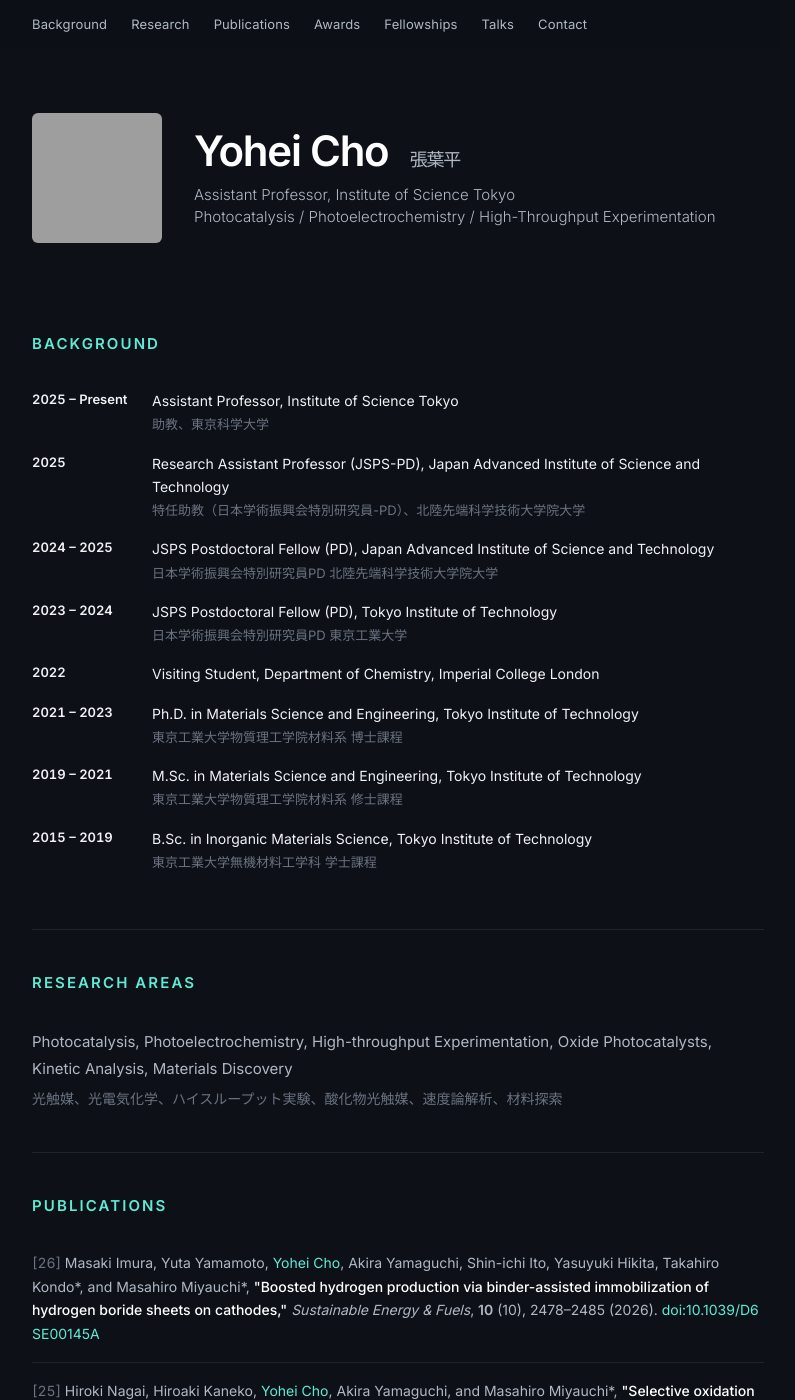
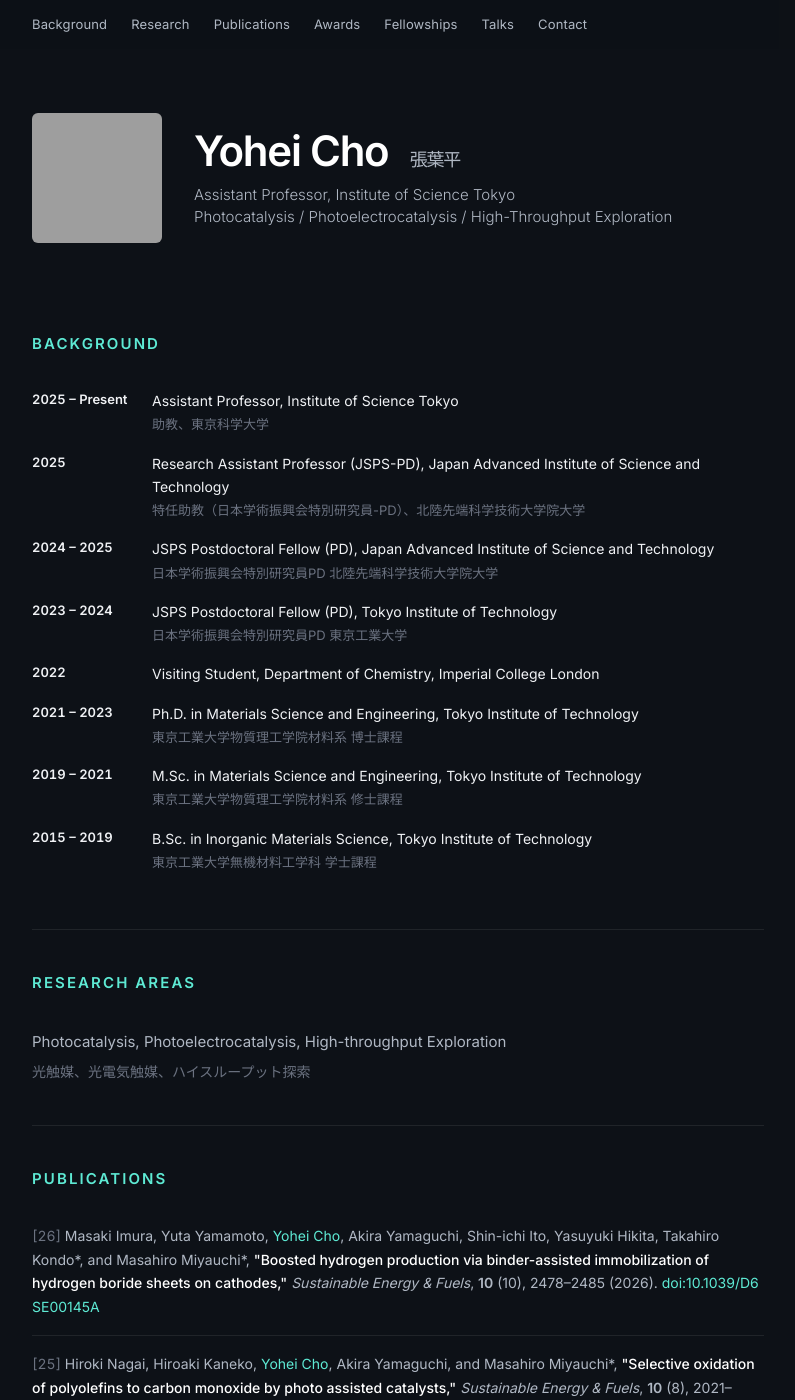
Before and after one commit to YoheiC01/YoheiC01.github.io, a Jekyll site: the page built from index.html, in a window 1280 px wide and 1400 px high. Shown: the whole window, without its empty margins (242-1037 px from the left). Built offline with Jekyll 4.4.1, drawn with Linux system fonts in a browser that asks for light colours; grey boxes are pictures that could not be loaded.

Commit message:
Simplify research keywords to Photocatalysis, Photoelectrocatalysis, High-throughput Exploration

```diff
--- a/_includes/head.html
+++ b/_includes/head.html
@@ -1,13 +1,13 @@
 <meta charset="UTF-8">
 <meta name="viewport" content="width=device-width, initial-scale=1.0">
 
-<title>{{ page.title | default: site.title }} | Photocatalysis, Photoelectrochemistry, High-Throughput Experimentation</title>
+<title>{{ page.title | default: site.title }} | Photocatalysis, Photoelectrocatalysis, High-Throughput Exploration</title>
 <meta name="description" content="{{ site.description }}">
 <meta name="robots" content="index, follow">
 <link rel="canonical" href="{{ site.url }}/">
 
 <!-- Open Graph -->
-<meta property="og:title" content="{{ site.title }} | Photocatalysis, Photoelectrochemistry, High-Throughput Experimentation">
+<meta property="og:title" content="{{ site.title }} | Photocatalysis, Photoelectrocatalysis, High-Throughput Exploration">
 <meta property="og:description" content="Assistant Professor at Institute of Science Tokyo working on photocatalysis, photoelectrochemistry, and high-throughput exploration of functional materials.">
 <meta property="og:type" content="website">
 <meta property="og:url" content="{{ site.url }}/">
@@ -15,7 +15,7 @@
 
 <!-- Twitter Card -->
 <meta name="twitter:card" content="summary">
-<meta name="twitter:title" content="{{ site.title }} | Photocatalysis, Photoelectrochemistry, High-Throughput Experimentation">
+<meta name="twitter:title" content="{{ site.title }} | Photocatalysis, Photoelectrocatalysis, High-Throughput Exploration">
 <meta name="twitter:description" content="Assistant Professor at Institute of Science Tokyo working on photocatalysis, photoelectrochemistry, and high-throughput exploration of functional materials.">
 <meta name="twitter:image" content="{{ site.url }}/profile-pic.jpg">
 
@@ -53,7 +53,7 @@
       "name": "Imperial College London"
     }
   ],
-  "knowsAbout": ["Photocatalysis", "Photoelectrochemistry", "High-Throughput Experimentation", "Oxide Photocatalysts", "Kinetic Analysis", "Materials Discovery"],
+  "knowsAbout": ["Photocatalysis", "Photoelectrocatalysis", "High-Throughput Exploration"],
   "email": "{{ site.email }}",
   "sameAs": [
     "https://scholar.google.com/citations?hl=ja&user=jT-CXx8AAAAJ",
--- a/index.html
+++ b/index.html
@@ -11,7 +11,7 @@
         <img src="{{ '/profile-pic.jpg' | relative_url }}" alt="Portrait of Yohei Cho" class="profile-pic">
         <div class="header-text">
             <h1>Yohei Cho <span class="name-jp" lang="ja">張葉平</span></h1>
-            <div class="title">Assistant Professor, Institute of Science Tokyo<br>Photocatalysis / Photoelectrochemistry / High-Throughput Experimentation</div>
+            <div class="title">Assistant Professor, Institute of Science Tokyo<br>Photocatalysis / Photoelectrocatalysis / High-Throughput Exploration</div>
         </div>
     </header>
 
@@ -27,7 +27,7 @@
 
     <section id="research" class="fade-in">
         <h2>Research Areas</h2>
-        <p class="research-text">Photocatalysis, Photoelectrochemistry, High-throughput Experimentation, Oxide Photocatalysts, Kinetic Analysis, Materials Discovery<span class="jp" lang="ja">光触媒、光電気化学、ハイスループット実験、酸化物光触媒、速度論解析、材料探索</span></p>
+        <p class="research-text">Photocatalysis, Photoelectrocatalysis, High-throughput Exploration<span class="jp" lang="ja">光触媒、光電気触媒、ハイスループット探索</span></p>
     </section>
 
     <section id="publications" class="fade-in">
```
